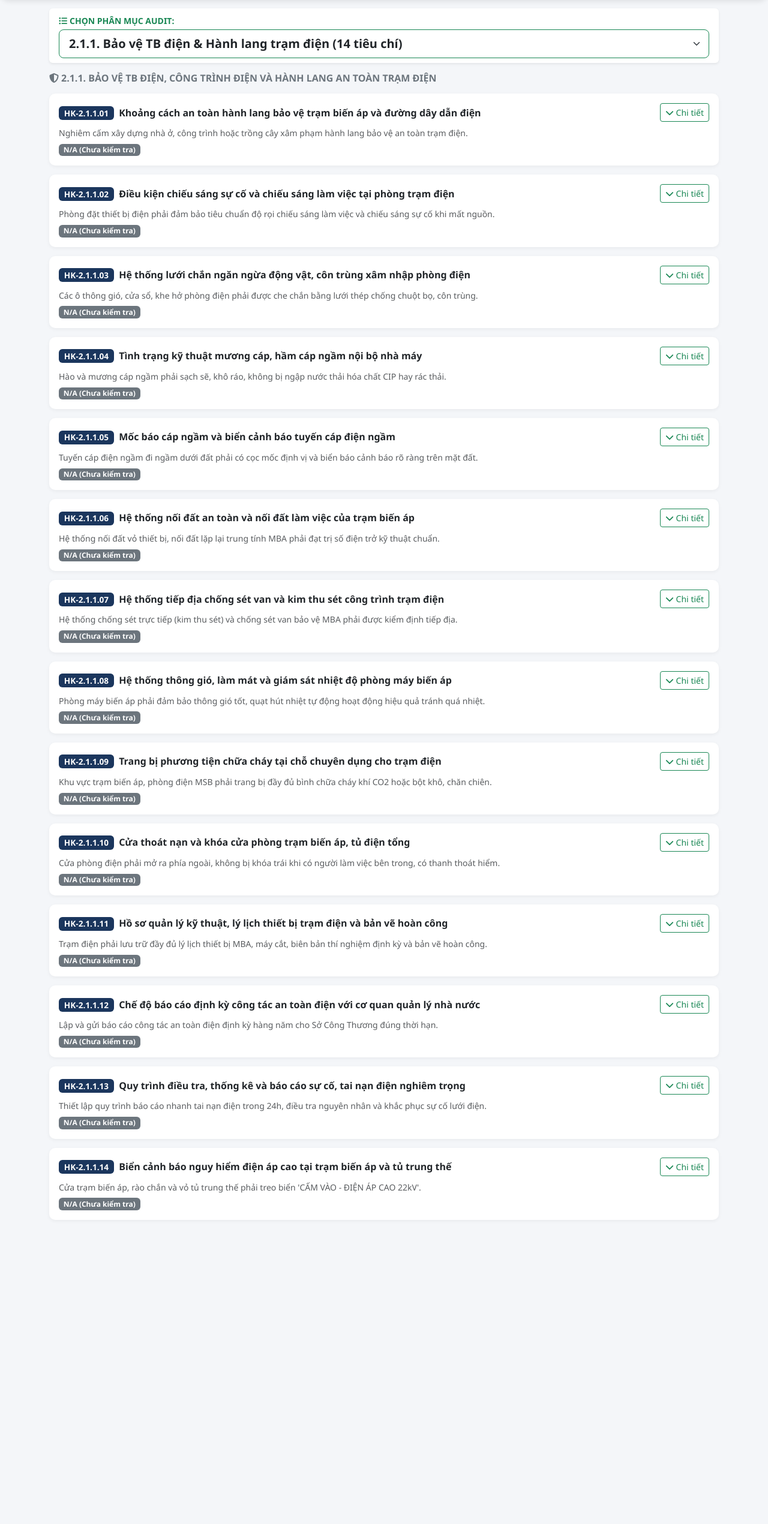
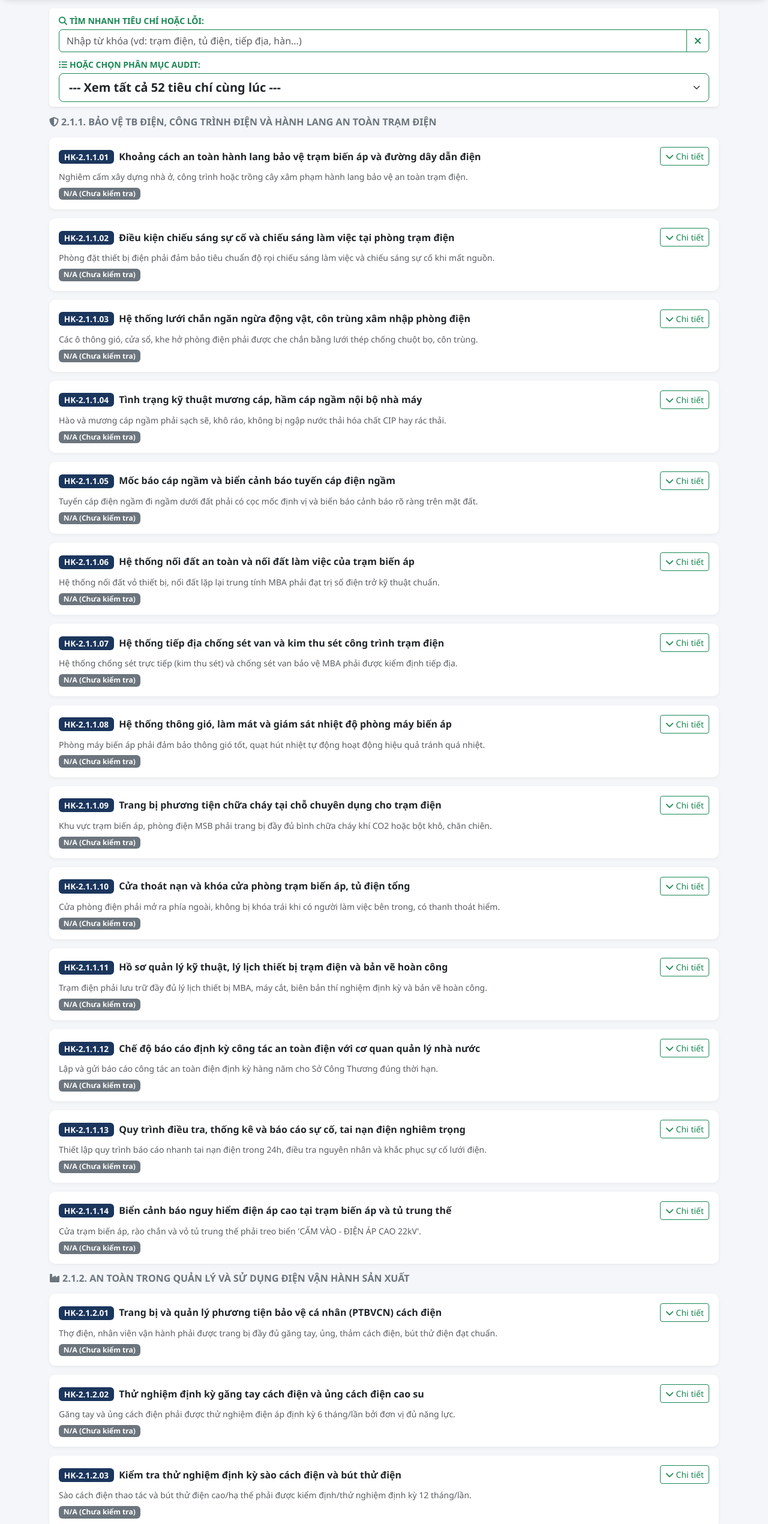
Before and after one commit to trancongdep/theantoan, a plain HTML site: page audit/index3.html in a window 1280 px wide. Shown: the part 80-2621 px from the top of the page at 60% size. Before the commit the page ends 2177 px from the top, so only its background shows below. Drawn offline with nearby package versions, Linux system fonts and the light colour scheme; no server answers.

Commit message:
Update index3.html

```diff
--- a/audit/index3.html
+++ b/audit/index3.html
@@ -27,7 +27,7 @@
             <div class="d-flex justify-content-between align-items-center">
                 <div>
                     <h5 class="mb-0 fw-bold"><i class="fa-solid fa-beer-mug-empty me-2"></i>HEINEKEN VIETNAM - HSE AUDIT 2026</h5>
-                    <small class="text-light">Auditor: Trần Công Đẹp | 52</small>
+                    <small class="text-light">Auditor: Trần Công Đẹp | Tổng số: 52 Tiêu chí chuyên sâu</small>
                 </div>
                 <div>
                     <a href="https://docs.google.com/spreadsheets/d/1nKGtjgh_B0-dToYJtak1lZ4YB5seeDLpxLRXfvKp720/edit?pli=1&gid=0#gid=0" target="_blank" class="btn btn-sm btn-light text-success fw-bold">
@@ -39,16 +39,30 @@
     </div>
 
     <div class="container">
-        <!-- MENU DROPDOWN CHỌN CHUYÊN ĐỀ -->
+        <!-- Ô TÌM KIẾM NHANH & MENU CHỌN PHÂN MỤC -->
         <div class="card shadow-sm mb-3 border-0">
             <div class="card-body py-2">
-                <label for="moduleSelect" class="form-label fw-bold text-success mb-1 small"><i class="fa-solid fa-list-ul me-1"></i>CHỌN PHÂN MỤC AUDIT:</label>
+                <div class="row g-2">
+                    <!-- Ô SEARCH -->
+                    <div class="col-12">
+                        <label for="searchKeyword" class="form-label fw-bold text-success mb-1 small"><i class="fa-solid fa-magnifying-glass me-1"></i>TÌM NHANH TIÊU CHÍ HOẶC LỖI:</label>
+                        <div class="input-group">
+                            <input type="text" class="form-control border-success" id="searchKeyword" placeholder="Nhập từ khóa (vd: trạm điện, tủ điện, tiếp địa, hàn...)" oninput="filterCriteria(this.value)">
+                            <button class="btn btn-outline-success" type="button" onclick="clearSearch()"><i class="fa-solid fa-xmark"></i></button>
+                        </div>
+                    </div>
+                    <!-- DROPDOWN CHỌN PHÂN MỤC -->
+                    <div class="col-12 mt-2">
+                        <label for="moduleSelect" class="form-label fw-bold text-success mb-1 small"><i class="fa-solid fa-list-ul me-1"></i>HOẶC CHỌN PHÂN MỤC AUDIT:</label>
                         <select class="form-select form-select-lg border-success fw-bold text-dark" id="moduleSelect" onchange="switchModule(this.value)">
+                            <option value="all">--- Xem tất cả 52 tiêu chí cùng lúc ---</option>
                             <option value="211">2.1.1. Bảo vệ TB điện & Hành lang trạm điện (14 tiêu chí)</option>
                             <option value="212">2.1.2. An toàn trong sử dụng & vận hành điện sản xuất (22 tiêu chí)</option>
                             <option value="213">2.1.3. An toàn trang thiết bị & dụng cụ điện cầm tay (10 tiêu chí)</option>
                             <option value="214">2.1.4. An toàn thiết bị & thao tác hàn điện (6 tiêu chí)</option>
                         </select>
+                    </div>
+                </div>
             </div>
         </div>
 
@@ -58,15 +72,15 @@
                 <h6 class="text-uppercase fw-bold text-secondary mb-3"><i class="fa-solid fa-shield-halved me-1"></i>2.1.1. Bảo vệ TB điện, công trình điện và hành lang an toàn trạm điện</h6>
                 <div id="list_211"></div>
             </div>
-            <div class="audit-module d-none" id="mod_212">
+            <div class="audit-module" id="mod_212">
                 <h6 class="text-uppercase fw-bold text-secondary mb-3"><i class="fa-solid fa-industry me-1"></i>2.1.2. An toàn trong quản lý và sử dụng điện vận hành sản xuất</h6>
                 <div id="list_212"></div>
             </div>
-            <div class="audit-module d-none" id="mod_213">
+            <div class="audit-module" id="mod_213">
                 <h6 class="text-uppercase fw-bold text-secondary mb-3"><i class="fa-solid fa-toolbox me-1"></i>2.1.3. An toàn trang thiết bị và dụng cụ điện cầm tay</h6>
                 <div id="list_213"></div>
             </div>
-            <div class="audit-module d-none" id="mod_214">
+            <div class="audit-module" id="mod_214">
                 <h6 class="text-uppercase fw-bold text-secondary mb-3"><i class="fa-solid fa-fire-flame-curved me-1"></i>2.1.4. An toàn thiết bị và thao tác hàn điện (công việc phát sinh nhiệt)</h6>
                 <div id="list_214"></div>
             </div>
@@ -92,7 +106,7 @@
                 { code: "HK-2.1.1.01", title: "Khoảng cách an toàn hành lang bảo vệ trạm biến áp và đường dây dẫn điện", desc: "Nghiêm cấm xây dựng nhà ở, công trình hoặc trồng cây xâm phạm hành lang bảo vệ an toàn trạm điện.", detail: "Biện pháp: Phát quang cây xanh định kỳ, đảm bảo khoảng cách an toàn tối thiểu theo cấp điện áp. Không tập kết vật tư cản trở lối tiếp cận trạm.", laws: "Luật Điện lực 61/2024/QH15; NĐ 62/2025/NĐ-CP (Điều 9.8)" },
                 { code: "HK-2.1.1.02", title: "Điều kiện chiếu sáng sự cố và chiếu sáng làm việc tại phòng trạm điện", desc: "Phòng đặt thiết bị điện phải đảm bảo tiêu chuẩn độ rọi chiếu sáng làm việc và chiếu sáng sự cố khi mất nguồn.", detail: "Biện pháp: Kiểm tra đo đạc độ rọi định kỳ (≥200 lux phòng tủ điện); duy trì hoạt động hệ thống đèn chiếu sáng sự cố backup.", laws: "QCVN 22:2016/BYT; Luật Điện lực 61/2024/QH15" },
                 { code: "HK-2.1.1.03", title: "Hệ thống lưới chắn ngăn ngừa động vật, côn trùng xâm nhập phòng điện", desc: "Các ô thông gió, cửa sổ, khe hở phòng điện phải được che chắn bằng lưới thép chống chuột bọ, côn trùng.", detail: "Biện pháp: Lắp đặt lưới mắt cáo inox lỗ nhỏ tại toàn bộ cửa thông gió; bịt kín các khe hở chân cửa.", laws: "NĐ 62/2025/NĐ-CP; Tiêu chuẩn kỹ thuật nhà máy Heineken" },
-                { code: "HK-2.1.1.04", title: "Tình trạng kỹ thuật mương cáp, hầm cáp ngầm nội bộ nhà máy", desc: "Hào và mương cáp ngầm phải sạch sẽ, khô ráo, không bị ngập nước thải hóa chất CIP hay rác thải.", detail: "Biện pháp: Kiểm tra nắp đan mương cáp nguyên vẹn, không bị sụt lún; khơi thông hệ thống thoát nước mương cáp định kỳ.", laws: "QCVN 25:2025/BCT; QCVN 26:2025/BCT" },
+                { code: "HK-2.1.1.04", title: "Tình trạng kỹ thuật mương cáp, hầm cáp ngầm nội bộ nhà máy", desc: "Hào và mương cáp ngầm phải sạch sẽ, khô ráo, không bị ngập nước thải hóa chất CIP hay rác thải.", detail: "Biện pháp: Kiểm tra nắp đان mương cáp nguyên vẹn, không bị sụt lún; khơi thông hệ thống thoát nước mương cáp định kỳ.", laws: "QCVN 25:2025/BCT; QCVN 26:2025/BCT" },
                 { code: "HK-2.1.1.05", title: "Mốc báo cáp ngầm và biển cảnh báo tuyến cáp điện ngầm", desc: "Tuyến cáp điện ngầm đi ngầm dưới đất phải có cọc mốc định vị và biển báo cảnh báo rõ ràng trên mặt đất.", detail: "Biện pháp: Cắm mốc định vị cáp ngầm khoảng cách ≤30m/mốc; sơn kẻ biển báo vị trí cáp đi qua.", laws: "QCVN 25:2025/BCT; 11 TCN 19-2006" },
                 { code: "HK-2.1.1.06", title: "Hệ thống nối đất an toàn và nối đất làm việc của trạm biến áp", desc: "Hệ thống nối đất vỏ thiết bị, nối đất lặp lại trung tính MBA phải đạt trị số điện trở kỹ thuật chuẩn.", detail: "Biện pháp: Đo kiểm tra điện trở nối đất định kỳ hàng năm đảm bảo Rđ ≤ 4 Ohm; kiểm tra bu-lông siết cáp tiếp địa.", laws: "QCVN 26:2025/BCT; TCVN 4756:1989" },
                 { code: "HK-2.1.1.07", title: "Hệ thống tiếp địa chống sét van và kim thu sét công trình trạm điện", desc: "Hệ thống chống sét trực tiếp (kim thu sét) và chống sét van bảo vệ MBA phải được kiểm định tiếp địa.", detail: "Biện pháp: Đo điện trở tiếp địa hệ thống chống sét trực tiếp ≤10 Ohm; kiểm tra hộp kiểm tra điện trở tiếp địa (Test box).", laws: "TCVN 9385:2012; QCVN 26:2025/BCT" },
@@ -163,7 +177,7 @@
                 items.forEach((item) => {
                     let safeCode = item.code.replace(/\./g, '_');
                     html += `
-                        <div class="card card-criteria p-3" id="item_${safeCode}">
+                        <div class="card card-criteria p-3 audit-item-card" id="item_${safeCode}" data-search="${(item.code + ' ' + item.title + ' ' + item.desc + ' ' + item.detail).toLowerCase()}">
                             <div class="d-flex justify-content-between align-items-center">
                                 <div>
                                     <span class="badge badge-code me-1">${item.code}</span>
@@ -247,6 +261,33 @@
                 });
                 container.innerHTML = html;
             }
+        }
+
+        // HÀM TÌM KIẾM NHANH THEO TỪ KHÓA
+        function filterCriteria(keyword) {
+            let kw = keyword.toLowerCase().trim();
+            let cards = document.querySelectorAll('.audit-item-card');
+
+            if (kw.length > 0) {
+                // Khi đang tìm kiếm, tự động hiện tất cả các phân mục để quét từ khóa
+                document.querySelectorAll('.audit-module').forEach(el => el.classList.remove('d-none'));
+                document.getElementById('moduleSelect').value = "all";
+            }
+
+            cards.forEach(card => {
+                let textData = card.getAttribute('data-search');
+                if (textData.includes(kw)) {
+                    card.classList.remove('d-none');
+                } else {
+                    card.classList.add('d-none');
+                }
+            });
+        }
+
+        function clearSearch() {
+            document.getElementById('searchKeyword').value = "";
+            filterCriteria("");
+            switchModule(document.getElementById('moduleSelect').value);
         }
 
         // ĐỒNG BỘ 2 CHIỀU: ĐỌC DỮ LIỆU TỪ GOOGLE SHEET ĐỔ VỀ KHI VỪA MỞ TRANG
@@ -342,8 +383,16 @@
         }
 
         function switchModule(val) {
+            // Nếu đang có từ khóa tìm kiếm thì xóa trắng ô tìm kiếm khi chọn lại phân mục
+            document.getElementById('searchKeyword').value = "";
+
             document.querySelectorAll('.audit-module').forEach(el => el.classList.add('d-none'));
+
+            if (val === "all") {
+                document.querySelectorAll('.audit-module').forEach(el => el.classList.remove('d-none'));
+            } else {
                 document.getElementById(`mod_${val}`).classList.remove('d-none');
+            }
 
             document.querySelectorAll('.collapse-content.show').forEach(el => {
                 let bsCollapse = bootstrap.Collapse.getInstance(el);
@@ -408,7 +457,6 @@
             const note = document.querySelector(`.note-input[data-code="${code}"]`).value;
             const capa = document.querySelector(`.capa-input[data-code="${code}"]`).value;
 
-            // Lấy ảnh mới chọn hoặc giữ nguyên ảnh cũ nếu đã có sẵn URL trên preview
             let img1 = getImageData(code, 1);
             let img2 = getImageData(code, 2);
             let img3 = getImageData(code, 3);
```
Lines whose indentation alone changed are shown as unchanged.
